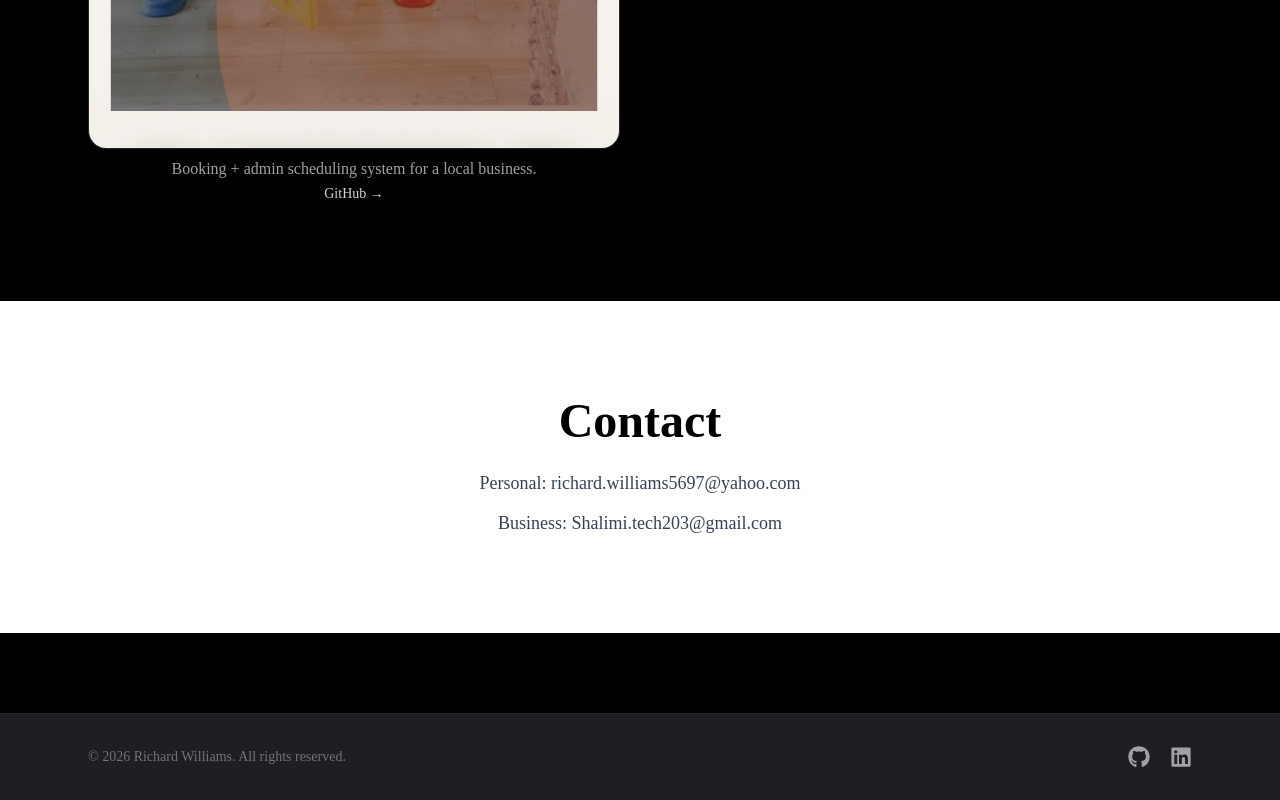
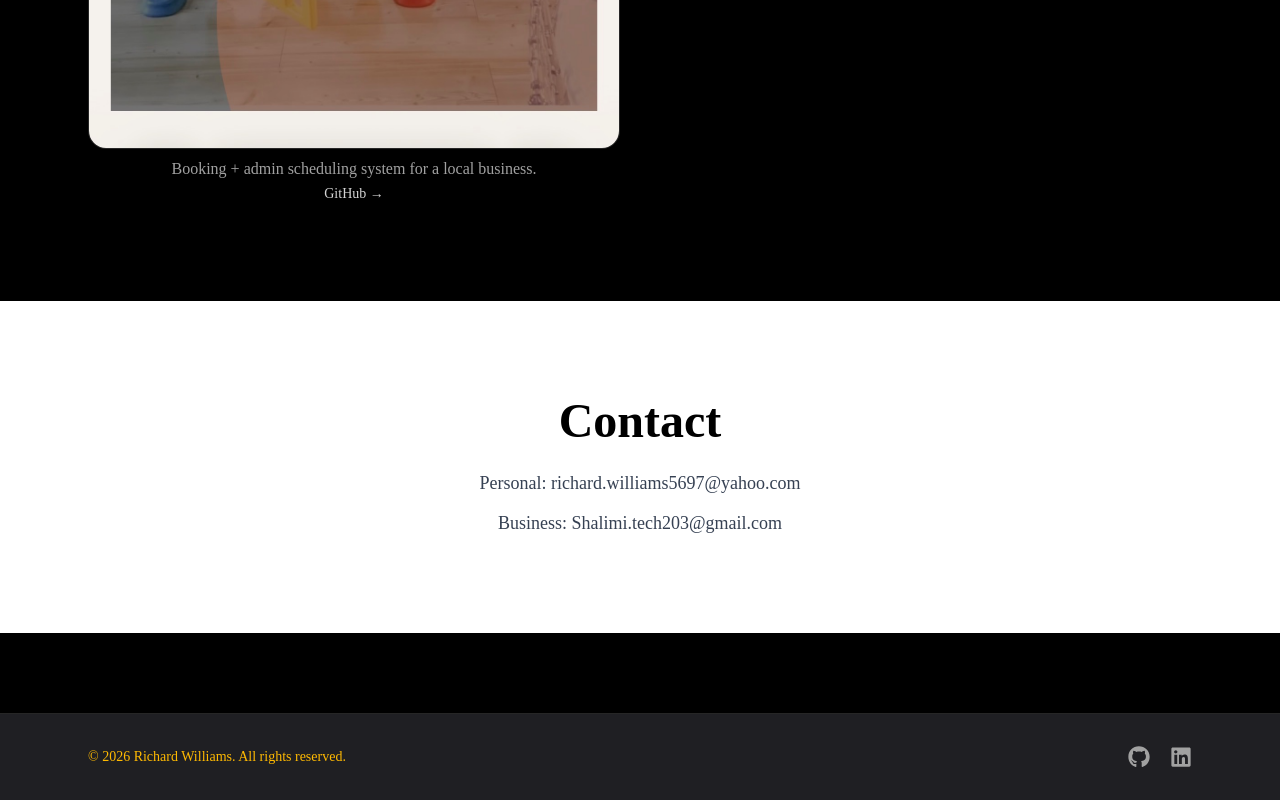
Before and after one commit to richdacoder/portfolio, a Next.js app in the folder projects/: page / in a window 1280 px wide. Shown: the part 2252-3052 px from the top of the page. Built offline with nearby package versions, Linux system fonts and the light colour scheme.

Commit message:
changed footer to gold text

```diff
--- a/projects/src/components/footer.js
+++ b/projects/src/components/footer.js
@@ -5,7 +5,7 @@ export default function Footer() {
     <footer className="border-t border-neutral-800 mt-20 bg-zinc-700/50">
       <div className="max-w-6xl mx-auto px-6 py-8 flex flex-col md:flex-row items-center justify-between gap-6">
 
-        <p className="text-sm text-neutral-500">
+        <p className="text-sm text-amber-400">
           © {new Date().getFullYear()} Richard Williams. All rights reserved.
         </p>
 
```
